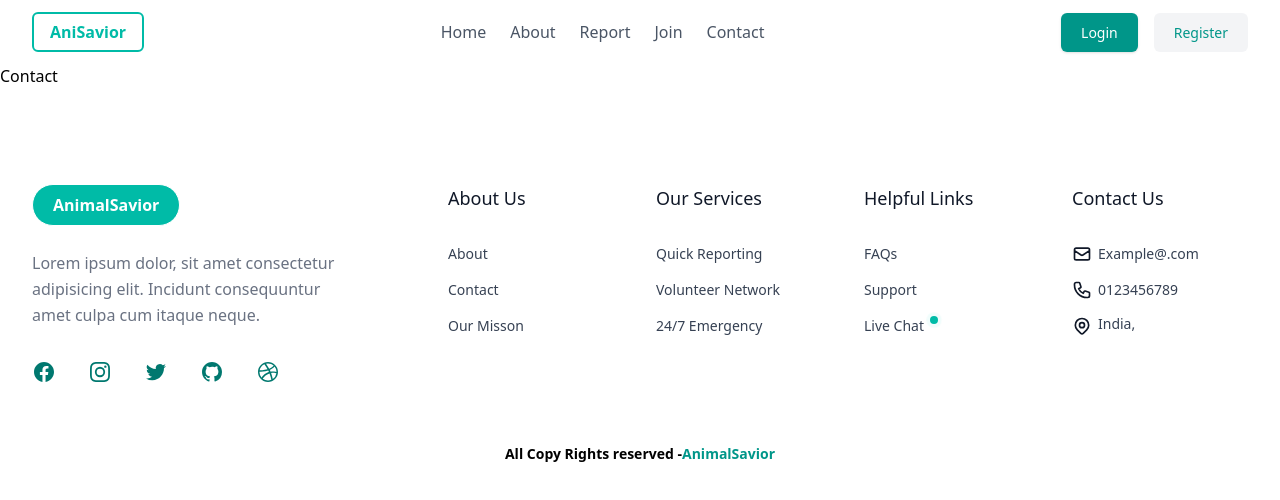
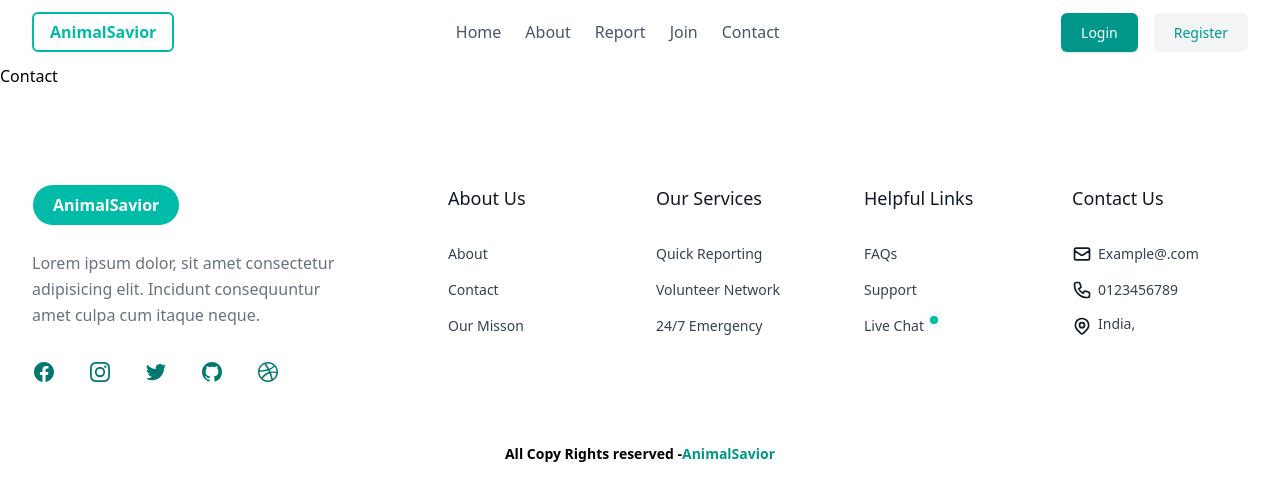
Before and after one commit to hiarun01/hi-rescue, a React (Vite) app in the folder FrontEnd/: page /contact in a window 1280 px wide. Shown: the top 500 px of the page. Built offline with nearby package versions, Linux system fonts and the light colour scheme.

Commit message:
Update Logo.jsx

```diff
--- a/FrontEnd/src/components/UI/Header/Logo.jsx
+++ b/FrontEnd/src/components/UI/Header/Logo.jsx
@@ -5,7 +5,7 @@ const Logo = () => {
         className="block bg-transparent text-teal-500 border-2 rounded-md px-4 py-1.5 font-bold"
         href="/"
       >
-        <span>AniSavior</span>
+        <span>AnimalSavior</span>
       </a>
     </div>
   );
```
